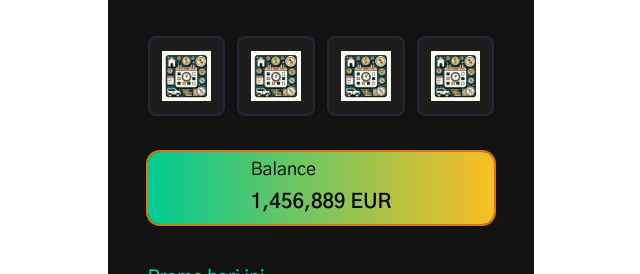
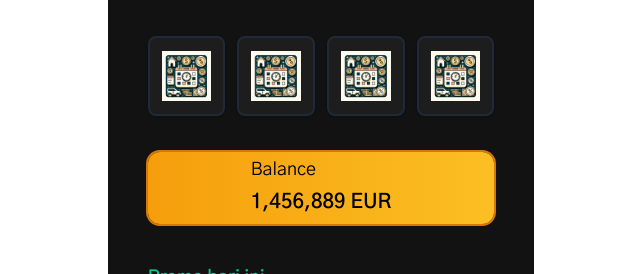
Before and after one commit to navjit00/testing, a Vue app in the folder frontend/: page /home in a window 1280 px wide. Shown: the top 274 px of the page, without its empty margins (319-959 px from the left). Built offline with nearby package versions, Linux system fonts and the light colour scheme.

Commit message:
change color of balace card

```diff
--- a/frontend/src/components/BalanceCard.vue
+++ b/frontend/src/components/BalanceCard.vue
@@ -6,7 +6,7 @@ h1 {
 </style>
 
 <template>
-	<main class="w-full mx-auto bg-gradient-to-r from-success to-amber-400 ring-2 ring-amber-600 px-1 py-1 rounded-xl flex gap-4 items-start justify-evenly">
+	<main class="w-full mx-auto bg-gradient-to-r from-amber-500 to-amber-400 ring-2 ring-amber-600 px-1 py-1 rounded-xl flex gap-4 items-start justify-evenly">
 		<section>
 			<p class="text-lg">Balance</p>
 			<h1>{{ balances.current.toLocaleString() }} EUR</h1>
```
